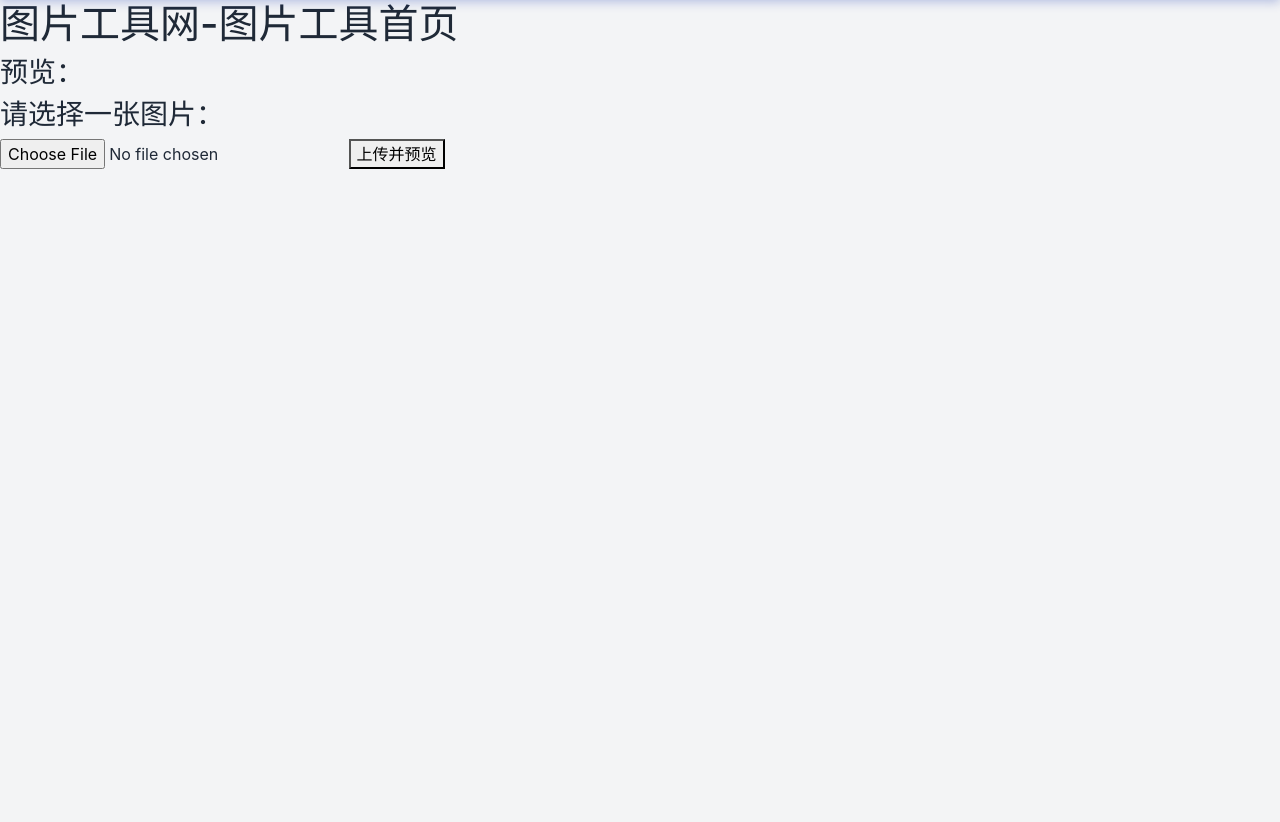
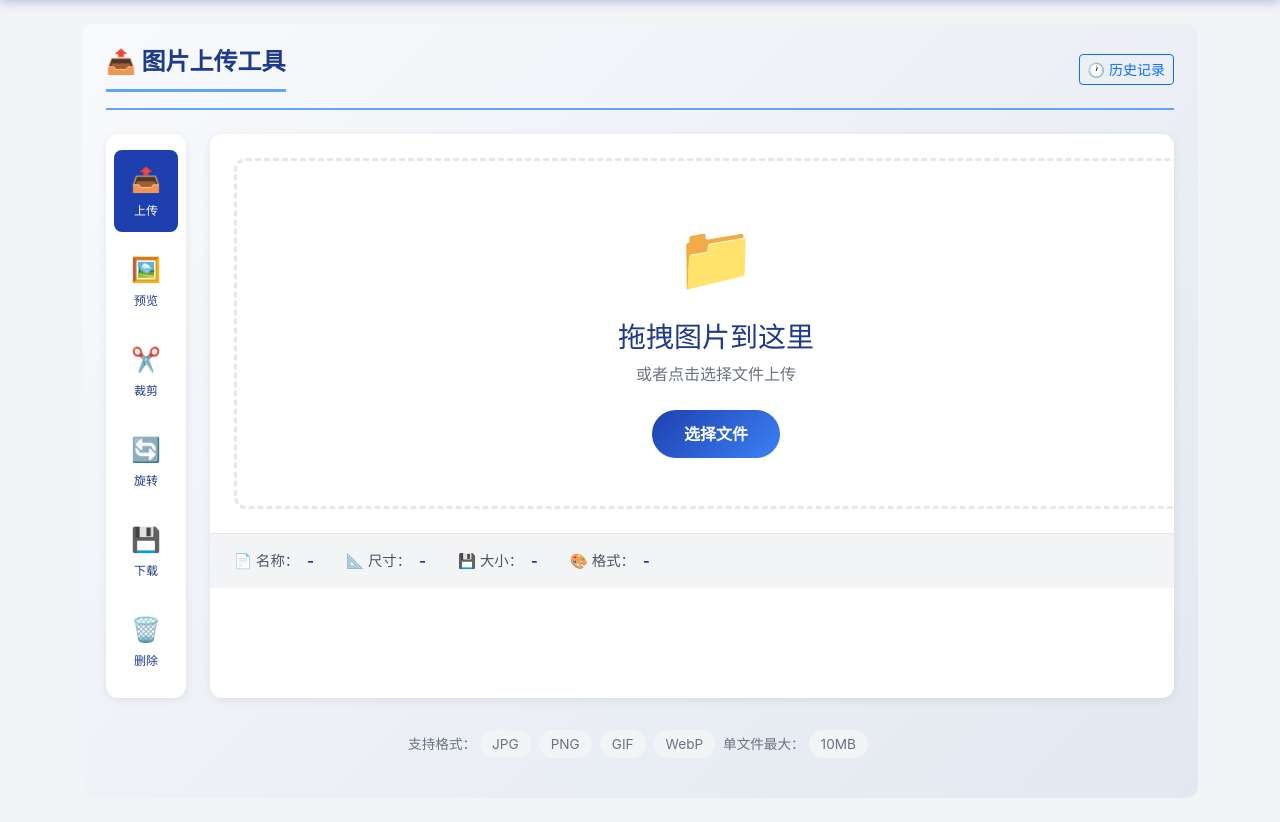
Before and after one commit to DapengAiTeach/ai_llm_fullstack_programer, a Django app: page /image_tool/ in a window 1280 px wide. Shown: the part 70-892 px from the top of the page. Before the commit the page ends 239 px from the top, so only its background shows below. Run offline with Django 5.2, Linux system fonts and the light colour scheme; some libraries are stand-ins or nearby versions.

Commit message:
实现图片处理首页样式

```diff
--- /dev/null
+++ b/ch07/django_image_tool/static/css/image_tool.css
@@ -0,0 +1,282 @@
+/* ========================================
+   图片工具网 - 图片工具页面样式（工作区面板型）
+   ======================================== */
+
+/* 页面主容器 */
+.workspace-container {
+    min-height: calc(100vh - 200px);
+    background: linear-gradient(135deg, #f8fafc 0%, #e2e8f0 100%);
+    padding: 1.5rem;
+    border-radius: 12px;
+}
+
+/* 页面标题 */
+.page-header {
+    display: flex;
+    justify-content: space-between;
+    align-items: center;
+    margin-bottom: 1.5rem;
+    padding-bottom: 1rem;
+    border-bottom: 2px solid var(--tech-blue-accent, #60a5fa);
+}
+
+.page-title {
+    color: var(--tech-blue-dark, #1e3a8a);
+    font-weight: 700;
+    font-size: 1.5rem;
+    margin: 0;
+}
+
+/* 主工作区布局 */
+.workspace {
+    display: flex;
+    gap: 1.5rem;
+    min-height: 500px;
+}
+
+/* 左侧工具栏 */
+.toolbar {
+    width: 80px;
+    background: var(--white, #ffffff);
+    border-radius: 12px;
+    box-shadow: 0 2px 8px rgba(0, 0, 0, 0.08);
+    padding: 1rem 0.5rem;
+    display: flex;
+    flex-direction: column;
+    gap: 0.5rem;
+}
+
+.tool-btn {
+    display: flex;
+    flex-direction: column;
+    align-items: center;
+    gap: 0.25rem;
+    padding: 0.75rem 0.5rem;
+    border: none;
+    background: transparent;
+    border-radius: 8px;
+    cursor: pointer;
+    transition: all 0.3s ease;
+    color: var(--tech-blue-dark, #1e3a8a);
+}
+
+.tool-btn:hover {
+    background: var(--tech-blue-accent, #60a5fa);
+    color: var(--white, #ffffff);
+    transform: translateY(-2px);
+}
+
+.tool-btn.active {
+    background: var(--tech-blue-primary, #1e40af);
+    color: var(--white, #ffffff);
+}
+
+.tool-btn i,
+.tool-btn .icon {
+    font-size: 1.5rem;
+}
+
+.tool-btn span {
+    font-size: 0.75rem;
+    font-weight: 500;
+}
+
+/* 中央画布区域 */
+.canvas-area {
+    flex: 1;
+    background: var(--white, #ffffff);
+    border-radius: 12px;
+    box-shadow: 0 2px 8px rgba(0, 0, 0, 0.08);
+    display: flex;
+    flex-direction: column;
+    overflow: hidden;
+}
+
+/* 上传占位区 */
+.upload-placeholder {
+    flex: 1;
+    display: flex;
+    flex-direction: column;
+    align-items: center;
+    justify-content: center;
+    padding: 3rem;
+    border: 3px dashed var(--gray-200, #e5e7eb);
+    border-radius: 12px;
+    margin: 1.5rem;
+    transition: all 0.3s ease;
+    cursor: pointer;
+}
+
+.upload-placeholder:hover {
+    border-color: var(--tech-blue-accent, #60a5fa);
+    background: rgba(96, 165, 250, 0.05);
+}
+
+.upload-placeholder .upload-icon {
+    font-size: 4rem;
+    margin-bottom: 1rem;
+    color: var(--tech-blue-accent, #60a5fa);
+}
+
+.upload-placeholder h3 {
+    color: var(--tech-blue-dark, #1e3a8a);
+    margin-bottom: 0.5rem;
+}
+
+.upload-placeholder p {
+    color: #6b7280;
+    margin-bottom: 1.5rem;
+}
+
+.upload-btn {
+    background: linear-gradient(135deg, var(--tech-blue-primary, #1e40af) 0%, var(--tech-blue-light, #3b82f6) 100%);
+    color: var(--white, #ffffff);
+    border: none;
+    padding: 0.75rem 2rem;
+    border-radius: 25px;
+    font-weight: 600;
+    cursor: pointer;
+    transition: all 0.3s ease;
+}
+
+.upload-btn:hover {
+    transform: translateY(-2px);
+    box-shadow: 0 4px 12px rgba(30, 64, 175, 0.3);
+}
+
+/* 图片预览区 */
+.preview-area {
+    flex: 1;
+    display: flex;
+    align-items: center;
+    justify-content: center;
+    padding: 1.5rem;
+    background: #f1f5f9;
+    position: relative;
+}
+
+.preview-area img {
+    max-width: 100%;
+    max-height: 400px;
+    object-fit: contain;
+    border-radius: 8px;
+    box-shadow: 0 4px 12px rgba(0, 0, 0, 0.1);
+}
+
+/* 底部信息栏 */
+.info-bar {
+    background: var(--gray-100, #f3f4f6);
+    padding: 1rem 1.5rem;
+    border-top: 1px solid var(--gray-200, #e5e7eb);
+    display: flex;
+    gap: 2rem;
+    font-size: 0.9rem;
+    color: #4b5563;
+}
+
+.info-item {
+    display: flex;
+    align-items: center;
+    gap: 0.5rem;
+}
+
+.info-item strong {
+    color: var(--tech-blue-dark, #1e3a8a);
+}
+
+/* 最近上传历史 */
+.history-section {
+    margin-top: 1.5rem;
+    background: var(--white, #ffffff);
+    border-radius: 12px;
+    box-shadow: 0 2px 8px rgba(0, 0, 0, 0.08);
+    padding: 1rem 1.5rem;
+}
+
+.history-title {
+    font-size: 1rem;
+    font-weight: 600;
+    color: var(--tech-blue-dark, #1e3a8a);
+    margin-bottom: 1rem;
+    display: flex;
+    align-items: center;
+    gap: 0.5rem;
+}
+
+.history-list {
+    display: flex;
+    gap: 1rem;
+    overflow-x: auto;
+    padding-bottom: 0.5rem;
+}
+
+.history-item {
+    flex-shrink: 0;
+    width: 80px;
+    height: 80px;
+    border-radius: 8px;
+    overflow: hidden;
+    border: 2px solid transparent;
+    cursor: pointer;
+    transition: all 0.3s ease;
+}
+
+.history-item:hover {
+    border-color: var(--tech-blue-accent, #60a5fa);
+    transform: scale(1.05);
+}
+
+.history-item img {
+    width: 100%;
+    height: 100%;
+    object-fit: cover;
+}
+
+/* 隐藏的表单 */
+.hidden-form {
+    display: none;
+}
+
+/* 支持格式提示 */
+.format-hint {
+    text-align: center;
+    padding: 1rem;
+    color: #6b7280;
+    font-size: 0.85rem;
+}
+
+.format-hint span {
+    display: inline-block;
+    padding: 0.25rem 0.75rem;
+    background: var(--gray-100, #f3f4f6);
+    border-radius: 15px;
+    margin: 0 0.25rem;
+}
+
+/* 响应式适配 */
+@media (max-width: 768px) {
+    .workspace {
+        flex-direction: column;
+    }
+
+    .toolbar {
+        width: 100%;
+        flex-direction: row;
+        justify-content: center;
+        padding: 0.5rem;
+    }
+
+    .tool-btn {
+        flex-direction: row;
+        padding: 0.5rem 1rem;
+    }
+
+    .tool-btn span {
+        font-size: 0.8rem;
+    }
+
+    .info-bar {
+        flex-wrap: wrap;
+        gap: 1rem;
+    }
+}
--- a/ch07/django_image_tool/templates/image_tool/index.html
+++ b/ch07/django_image_tool/templates/image_tool/index.html
@@ -1,16 +1,134 @@
 {% extends 'layout/base.html' %}
+{% load static %}
+
+{% block extra_css %}
+<link href="{% static 'css/image_tool.css' %}" rel="stylesheet">
+{% endblock %}
+
 {% block content %}
-    <h1>图片工具网-图片工具首页</h1>
-    <!-- 显示预览 -->
-    <h3>预览：</h3>
-    {% if image_data %}
-        <img src="{{ image_data }}" style="max-width: 500px; max-height: 500px;">
-    {% endif %}
-    <h3>请选择一张图片：</h3>
-    <!-- 上传表单 -->
-    <form action="{% url 'image_tool:index' %}" method="post" enctype="multipart/form-data">
-        {% csrf_token %}
-        <input type="file" name="image" accept="image/*" required>
-        <button type="submit">上传并预览</button>
-    </form>
+<div class="container py-4">
+    <div class="workspace-container">
+        <!-- 页面标题 -->
+        <div class="page-header">
+            <h1 class="page-title">📤 图片上传工具</h1>
+            <button class="btn btn-outline-primary btn-sm" type="button">
+                🕐 历史记录
+            </button>
+        </div>
+
+        <!-- 主工作区 -->
+        <div class="workspace">
+            <!-- 左侧工具栏 -->
+            <div class="toolbar">
+                <label for="image-input" class="tool-btn active" title="上传图片">
+                    <span class="icon">📤</span>
+                    <span>上传</span>
+                </label>
+                <button class="tool-btn" title="图片预览" {% if not image_data %}disabled{% endif %}>
+                    <span class="icon">🖼️</span>
+                    <span>预览</span>
+                </button>
+                <button class="tool-btn" title="裁剪图片" disabled>
+                    <span class="icon">✂️</span>
+                    <span>裁剪</span>
+                </button>
+                <button class="tool-btn" title="旋转图片" disabled>
+                    <span class="icon">🔄</span>
+                    <span>旋转</span>
+                </button>
+                {% if image_data %}
+                <a href="{{ image_data }}" download class="tool-btn text-decoration-none" title="下载图片">
+                    <span class="icon">💾</span>
+                    <span>下载</span>
+                </a>
+                <button class="tool-btn" title="删除图片" onclick="location.reload()">
+                    <span class="icon">🗑️</span>
+                    <span>删除</span>
+                </button>
+                {% else %}
+                <button class="tool-btn" title="下载图片" disabled>
+                    <span class="icon">💾</span>
+                    <span>下载</span>
+                </button>
+                <button class="tool-btn" title="删除图片" disabled>
+                    <span class="icon">🗑️</span>
+                    <span>删除</span>
+                </button>
+                {% endif %}
+            </div>
+
+            <!-- 中央画布区域 -->
+            <div class="canvas-area">
+                {% if not image_data %}
+                <!-- 上传占位区 -->
+                <form action="{% url 'image_tool:index' %}" method="post" enctype="multipart/form-data" class="m-0">
+                    {% csrf_token %}
+                    <label for="image-input" class="upload-placeholder w-100">
+                        <div class="upload-icon">📁</div>
+                        <h3>拖拽图片到这里</h3>
+                        <p>或者点击选择文件上传</p>
+                        <button type="button" class="upload-btn">选择文件</button>
+                        <input type="file" id="image-input" name="image" accept="image/*" required class="hidden-form">
+                    </label>
+                </form>
+                {% else %}
+                <!-- 图片预览区 -->
+                <div class="preview-area">
+                    <img src="{{ image_data }}" alt="上传的图片预览">
+                </div>
+                {% endif %}
+
+                <!-- 底部信息栏 -->
+                <div class="info-bar">
+                    <div class="info-item">
+                        <span>📄 名称：</span>
+                        <strong>{% if image_data %}已上传图片{% else %}-{% endif %}</strong>
+                    </div>
+                    <div class="info-item">
+                        <span>📐 尺寸：</span>
+                        <strong>{% if image_data %}自适应{% else %}-{% endif %}</strong>
+                    </div>
+                    <div class="info-item">
+                        <span>💾 大小：</span>
+                        <strong>{% if image_data %}计算中...{% else %}-{% endif %}</strong>
+                    </div>
+                    <div class="info-item">
+                        <span>🎨 格式：</span>
+                        <strong>{% if image_data %}JPG/PNG{% else %}-{% endif %}</strong>
+                    </div>
+                </div>
+            </div>
+        </div>
+
+        <!-- 支持格式提示 -->
+        <div class="format-hint mt-3">
+            支持格式：<span>JPG</span><span>PNG</span><span>GIF</span><span>WebP</span>
+            单文件最大：<span>10MB</span>
+        </div>
+
+        <!-- 最近上传历史 -->
+        {% if image_data %}
+        <div class="history-section">
+            <div class="history-title">
+                <span>🕐</span>
+                <span>最近上传</span>
+            </div>
+            <div class="history-list">
+                <div class="history-item active">
+                    <img src="{{ image_data }}" alt="当前图片">
+                </div>
+            </div>
+        </div>
+        {% endif %}
+    </div>
+</div>
+
+<script>
+    // 自动提交表单当选择文件后
+    document.getElementById('image-input').addEventListener('change', function() {
+        if (this.files && this.files[0]) {
+            this.closest('form').submit();
+        }
+    });
+</script>
 {% endblock %}
```
